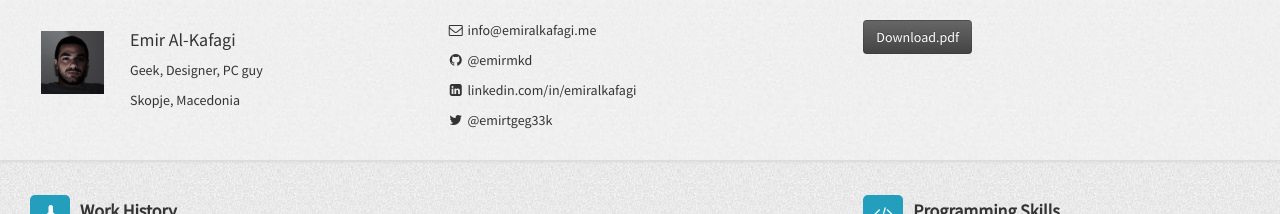
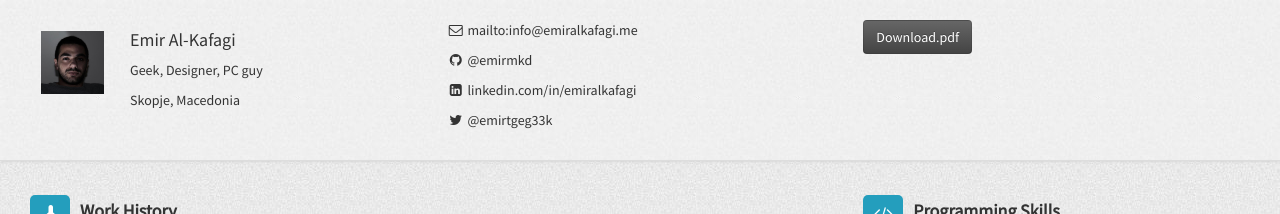
Before and after one commit to emirmkd/emirmkd.github.io, a Jekyll site: the page built from cv/index.html, in a window 1280 px wide. Shown: the top 214 px of the page. Built offline with Jekyll 4.4.1, drawn with Linux system fonts in a browser that asks for light colours; nearby versions of some CDN libraries.

Commit message:
Update cvheader.html

```diff
--- a/_includes/cvheader.html
+++ b/_includes/cvheader.html
@@ -9,7 +9,7 @@
                 <div class="clearfix"></div>
             </div>
             <div class="col-sm-4 visible-md-block visible-lg-block visible-sm-block">
-                <p><i class="fa fa-envelope-o fa-fw"></i> {{ site.author.email }} </p>
+                <p><i class="fa fa-envelope-o fa-fw"></i> mailto:{{ site.author.email }} </p>
                 <p><i class="fa fa-github fa-fw"></i><a href="//github.com/{{ site.author.github }}" target="_blank">  @{{ site.author.github }} </a></p>
                 <p><i class="fa fa-linkedin-square fa-fw"></i> <a href="//linkedin.com/in/{{ site.author.linkedin }}" target="_blank"> linkedin.com/in/{{ site.author.linkedin }} </a></p>
                 <p><i class="fa fa-twitter fa-fw"></i> <a href="//twitter.com/{{ site.author.twitter }}" target="_blank">  @{{ site.author.twitter }} </a></p>
```
